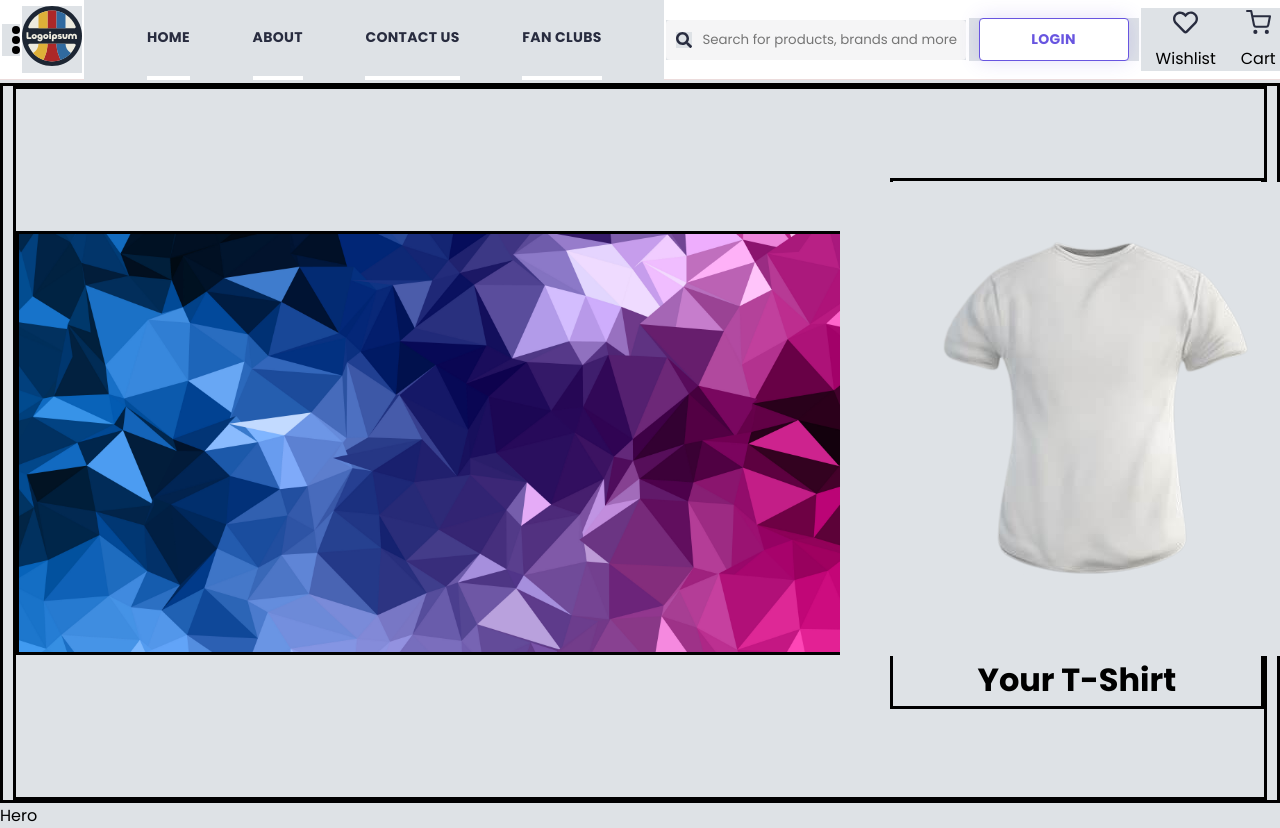
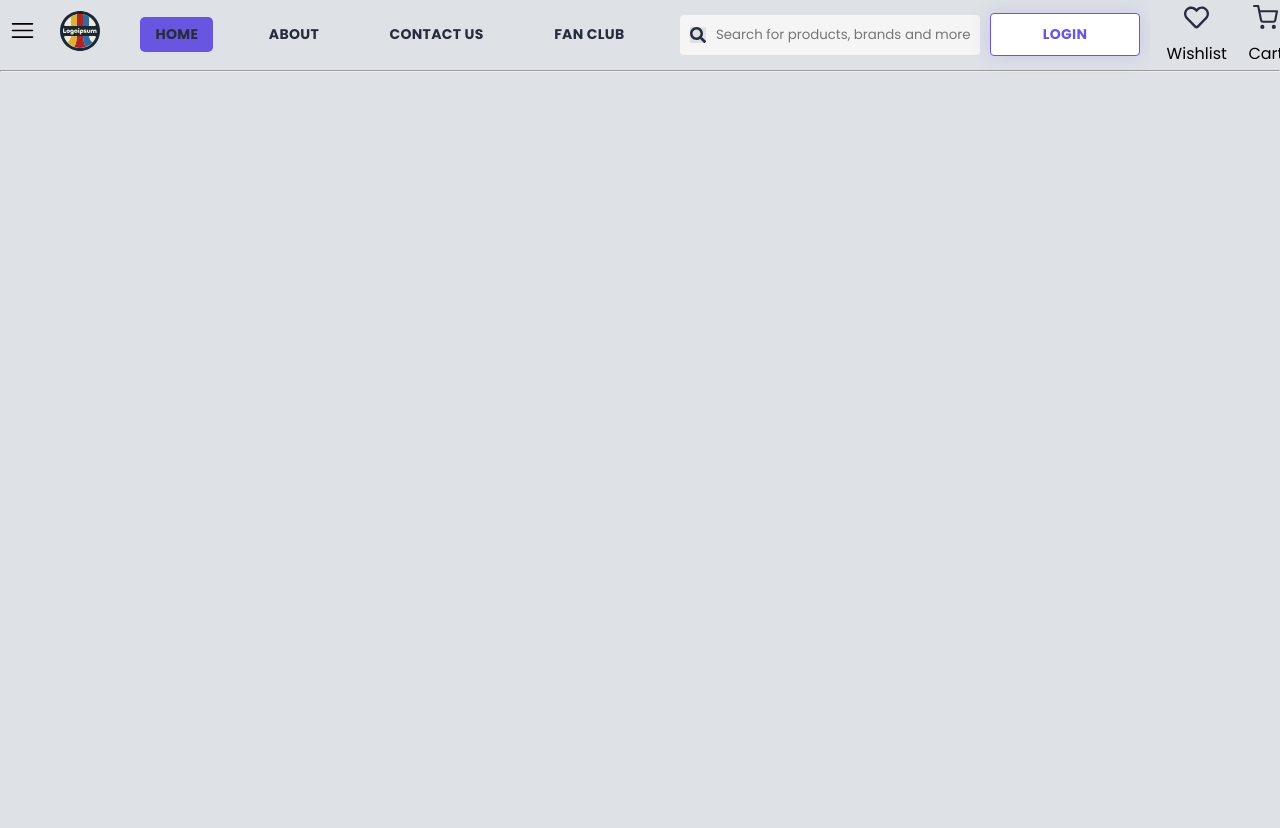
Before and after one commit to tsbridgeedu/filmskart, a React (Vite) app: page / in a window 1280 px wide. Shown: the top 828 px of the page. After the commit the page ends 800 px from the top, so only its background shows below. Built offline with nearby package versions, Linux system fonts and the light colour scheme.

Commit message:
modified navbar

```diff
--- /dev/null
+++ b/constants/constant.js
@@ -0,0 +1,6 @@
+export const navBarLinks = [
+  { name: "Home", link: "/", className: "active" },
+  { name: "About", link: "/about", className: "active" },
+  { name: "Contact Us", link: "/contact-us", className: "active" },
+  { name: "Fan Club", link: "/fan-club", className: "active" },
+];
--- a/pages/Home.jsx
+++ b/pages/Home.jsx
@@ -4,9 +4,13 @@ import Banner from "../src/components/Banner/banner.jsx";
 import Hero from "../src/components/Hero/hero.jsx";
 
 const Home = () => {
+  // const [selectTab, setSelectTab] = useState("Home");
+
   return (
     <div>
-      <Navbar /> <Banner /> <Hero />
+      {/* <Navbar></Navbar> */}
+      {/* <Banner />
+       <Hero /> */}
     </div>
   );
 };
--- a/src/App.jsx
+++ b/src/App.jsx
@@ -7,22 +7,30 @@ import { Routes, Route } from "react-router-dom";
 import Home from "../pages/Home";
 import Contact from "../pages/Contact";
 import About from "../pages/About";
+import FanClub from "../pages/FanClub";
 import Login from "../pages/Login";
 import Signup from "../pages/Signup";
 import Product from "../pages/Product";
 import Products from "../pages/Products";
+import Navbar from "./components/Navbar/navbar";
 
 const App = () => {
+  // const [active, setActive] = useState("");
+
   return (
+    <>
+      <Navbar />
       <Routes>
         <Route path="/" element={<Home />}></Route>
         <Route path="/contact-us" element={<Contact />}></Route>
         <Route path="/about" element={<About />}></Route>
+        <Route path="/fan-club" element={<FanClub />}></Route>
         <Route path="/product" element={<Product />}></Route>
         <Route path="/products" element={<Products />}></Route>
         <Route path="/login" element={<Login />}></Route>
         <Route path="/signup" element={<Signup />}></Route>
       </Routes>
+    </>
   );
 };
 
--- a/src/components/Navbar/navbar.css
+++ b/src/components/Navbar/navbar.css
@@ -1,25 +1,18 @@
 header {
   display: flex;
-  height: 80px;
-  background-color: #ffffff;
+  width: 100vw;
+  height: 70px;
+  background-color: #dee2e6;
   justify-content: space-evenly;
   align-items: center;
   border-bottom: 1px solid #ecdcdc;
-  margin-bottom: 3px;
+  margin: 0 10px;
 }
 
 .menu {
   position: relative;
   cursor: pointer;
-}
-
-.dot {
-  width: 8px;
-  height: 8px;
-  background-color: black;
-  border-radius: 50%;
-  margin: 2px 0;
-  margin-left: 10px;
+  font-size: 25px;
 }
 
 .menu-options {
@@ -47,8 +40,8 @@ header {
 }
 
 .store_logo {
-  width: 60px;
-  height: 60px;
+  width: 40px;
+  height: 40px;
 }
 
 .nav_bar {
@@ -64,12 +57,8 @@ header {
   font-weight: 700;
   text-transform: uppercase;
   text-decoration: none;
-  padding: 28px 0;
-  border-bottom: 4px solid #ffffff;
-}
-
-.nav_bar a:hover {
-  border-bottom: 6px solid #f54e77;
+  padding: 7px 15px;
+  border-radius: 5px;
 }
 
 .search_bar {
@@ -88,6 +77,7 @@ header {
   color: #282c3f;
   font-weight: 300px;
   border-radius: 4px 0 0 4px;
+  cursor: pointer;
 }
 
 .search_input {
@@ -110,7 +100,9 @@ button {
   box-shadow: 0 0 20px rgba(104, 85, 224, 0.2);
   transition: 0.4s;
 }
-
+.logo_container {
+  margin-left: 25px;
+}
 .log {
   font-size: 14px;
   letter-spacing: 0.3px;
@@ -126,15 +118,16 @@ button {
 
 div > a > button:hover {
   color: white;
-  width: ;
   box-shadow: 0 0 20px rgba(104, 85, 224, 0.6);
   background-color: rgba(104, 85, 224, 1);
+  transition: 0.3s ease;
+  transform: scale(1.1);
 }
 
 .action_bar {
-  margin-right: -1%;
   display: flex;
   min-width: 150px;
+  cursor: pointer;
   justify-content: space-evenly;
 }
 
@@ -142,12 +135,18 @@ div > a > button:hover {
   display: flex;
   flex-direction: column;
   align-items: center;
-  margin: 0 10px;
+  margin: 0 5px;
 }
 
 .action_icon {
   font-size: 25px;
 }
+
 .action_container a {
   color: #282c3f;
 }
+
+.active {
+  background-color: rgba(104, 85, 224, 1);
+  color: white;
+}
--- a/src/components/Navbar/navbar.jsx
+++ b/src/components/Navbar/navbar.jsx
@@ -1,17 +1,21 @@
-import React from "react";
+import React, { useState } from "react";
 import "./navbar.css";
 import { FiShoppingCart } from "react-icons/fi";
 import { FaRegHeart } from "react-icons/fa";
 import { FaSearch } from "react-icons/fa";
+import { RxHamburgerMenu } from "react-icons/rx";
+import { navBarLinks } from "../../../constants/constant";
 
-const Navbar = () => {
+const Navbar = ({ active, setActive }) => {
+  const toggleClass = () => {
+    setActive("active");
+  };
+
   return (
     <div>
       <header>
         <div className="menu">
-          <div className="dot"></div>
-          <div className="dot"></div>
-          <div className="dot"></div>
+          <RxHamburgerMenu />
         </div>
         <ul className="menu-options">
           <li>
@@ -34,11 +38,18 @@ const Navbar = () => {
         </div>
 
         <nav className="nav_bar">
-          <a href="/">Home</a>
-          <a href="./about.php">About</a>
-          <a href="/contact-us">Contact Us</a>
-          {/* <a href="event.php">Events</a> */}
-          <a href="fan_club.php">Fan Clubs</a>
+          {navBarLinks.map((Element) => {
+            return (
+              <a
+                key={Element.name}
+                className={Element.link === "/" ? "active" : ""}
+                href={Element.link}
+                onClick={toggleClass}
+              >
+                {Element.name}
+              </a>
+            );
+          })}
         </nav>
 
         <div className="search_bar">
@@ -59,20 +70,21 @@ const Navbar = () => {
 
         <div className="action_bar">
           <div className="action_container">
-            <a href="#" class="material-symbols-outlined action_icon">
+            <a href="#" className="material-symbols-outlined action_icon">
               <FaRegHeart />
             </a>
             <span className="action_name">Wishlist</span>
           </div>
 
           <div className="action_container">
-            <a href="#" class="material-symbols-outlined action_icon">
+            <a href="#" className="material-symbols-outlined action_icon">
               <FiShoppingCart />
             </a>
             <span className="action_name">Cart</span>
           </div>
         </div>
       </header>
+      <hr />
     </div>
   );
 };
```
Also changed, not shown: pages/Contact.jsx (+4 -6 lines), 1 other file (tests, documents, lock files or other folders). Lines whose indentation alone changed are shown as unchanged.
